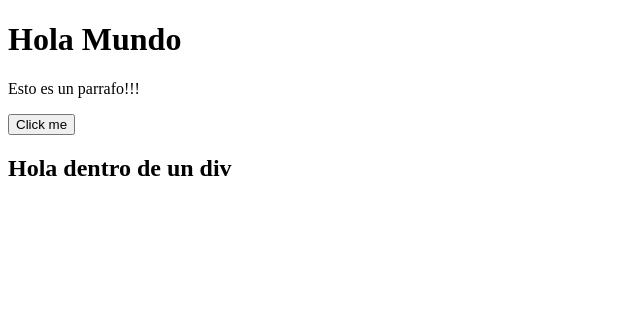
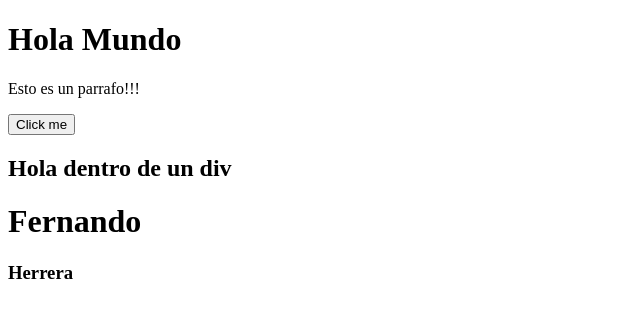
Before and after one commit to CasJuan/cursoReact-FH, a React (Vite) app in the folder 02-first-steps/: page / in a window 1280 px wide. Shown: the top 318 px of the page, without its empty margins (0-640 px from the left). Built offline with nearby package versions, Linux system fonts and the light colour scheme.

Commit message:
tarea componente nuevo

```diff
--- /dev/null
+++ b/02-first-steps/src/MyAwesomeApp.tsx
@@ -0,0 +1,9 @@
+//TAREA
+export const MyAwesomeApp = () => {
+  return (
+    <>
+        <h1>Fernando</h1>
+        <h3>Herrera</h3>
+    </>
+  )
+}
--- a/02-first-steps/src/main.tsx
+++ b/02-first-steps/src/main.tsx
@@ -1,10 +1,12 @@
 import { StrictMode } from 'react'
 import { createRoot } from 'react-dom/client'
 import { FirstStepsApp } from './FirstStepsApp'
+import { MyAwesomeApp } from './MyAwesomeApp'
 
 
 createRoot(document.getElementById('root')!).render(
   <StrictMode>
     <FirstStepsApp/>
+    <MyAwesomeApp/>
   </StrictMode>,
 )
```
